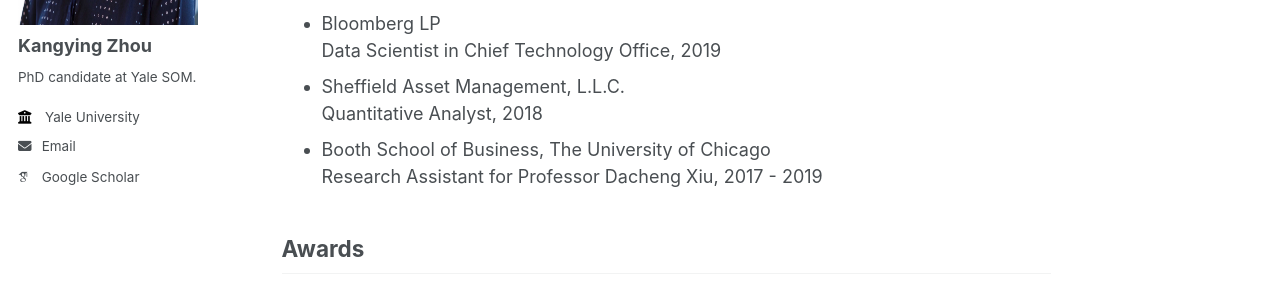
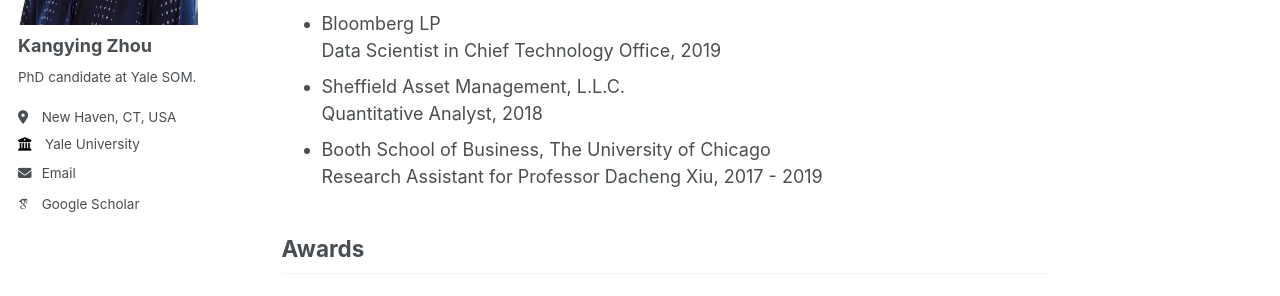
Before and after one commit to rosieli5/rosieli5.github.io, a Jekyll site: the page built from _pages/about.md, in a window 1280 px wide. Shown: the part 441-737 px from the top of the page. Built offline with Jekyll 4.4.1, drawn with Linux system fonts in a browser that asks for light colours; some web fonts are replaced.

Commit message:
Update _config.yml

```diff
--- a/_config.yml
+++ b/_config.yml
@@ -25,7 +25,7 @@ author:
   name             : "Kangying Zhou"
   pronouns         : # example: "she/her"
   bio              : "PhD candidate at Yale SOM."
-  # location         : "Earth"
+  location         : "New Haven, CT, USA"
   employer         : "Yale University"
   uri              : # URL
 
```
